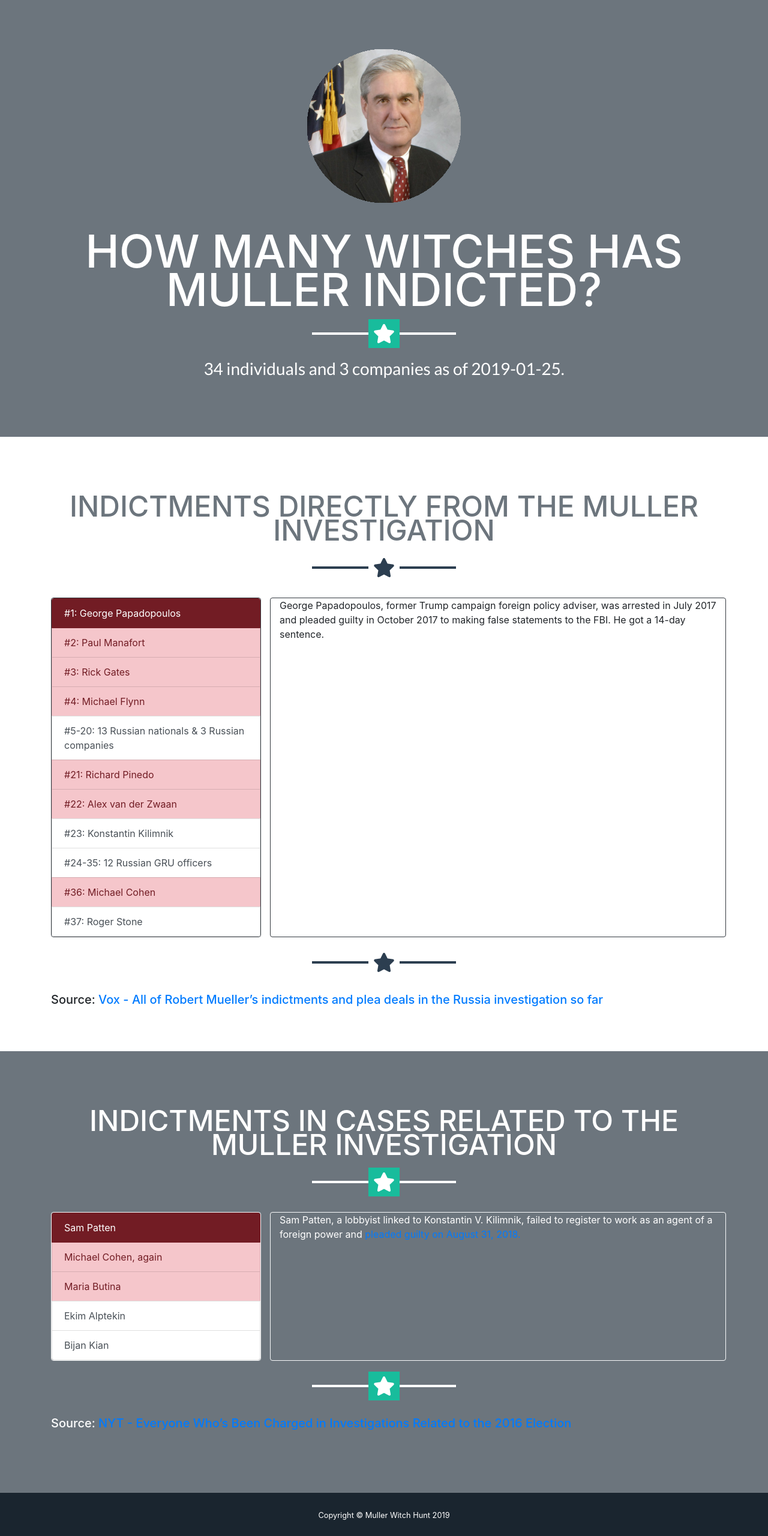
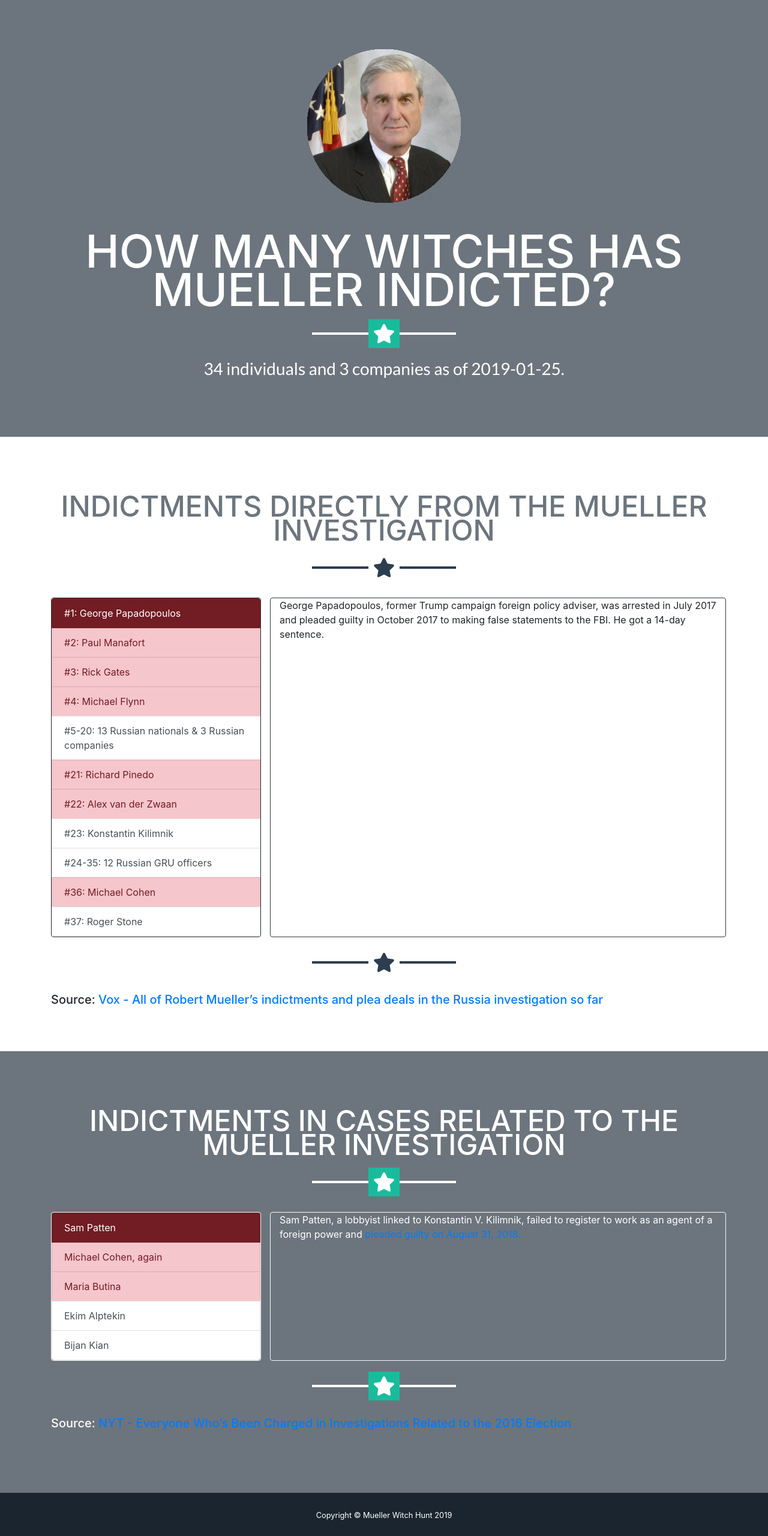
Before and after one commit to atlc/witch-hunt-tally, a website with bundled scripts: page index.html in a window 1280 px wide. Shown: the part 120-2680 px from the top of the page at 60% size. Built offline with nearby package versions, Linux system fonts and the light colour scheme.

Commit message:
I'm an idiot.

```diff
--- a/index.html
+++ b/index.html
@@ -8,7 +8,7 @@
     <meta name="description" content="">
     <meta name="author" content="">
 
-    <title>Muller Witch Count</title>
+    <title>Mueller Witch Count</title>
 
     <!-- Bootstrap core CSS -->
     <link href="vendor/bootstrap/css/bootstrap.min.css" rel="stylesheet">
@@ -53,7 +53,7 @@
     <header class="masthead bg-secondary text-white text-center">
       <div class="container">
         <img class="img-fluid mb-5 d-block mx-auto" src="img/profile.png" alt="">
-        <h1 class="text-uppercase mb-0">How Many Witches Has Muller Indicted?</h1>
+        <h1 class="text-uppercase mb-0">How Many Witches Has Mueller Indicted?</h1>
         <hr class="star-light">
         <h2 class="font-weight-light mb-0">34 individuals and 3 companies as of 2019-01-25.</h2>
       </div>
@@ -62,7 +62,7 @@
     <!-- Indictments Section -->
     <section class="portfolio" id="indictments">
       <div class="container">
-        <h2 class="text-center text-uppercase text-secondary mb-0">Indictments directly from the Muller Investigation</h2>
+        <h2 class="text-center text-uppercase text-secondary mb-0">Indictments directly from the Mueller Investigation</h2>
         <hr class="star-dark mb-5">
         <div class="row">
           <div class="center col-4">
@@ -104,7 +104,7 @@
     <!-- Related cases Section -->
     <section class="bg-secondary text-white" id="related-cases">
       <div class="container">
-        <h2 class="text-center text-uppercase text-white mb-0">Indictments in cases related to the Muller Investigation</h2>
+        <h2 class="text-center text-uppercase text-white mb-0">Indictments in cases related to the Mueller Investigation</h2>
         <hr class="star-light mb-5">
         <div class="row">
           <div class="center col-4">
@@ -119,7 +119,7 @@
           <div class="col-8 border border-light rounded">
             <div class="tab-content" id="nav-tabContent">
               <div class="tab-pane fade show active" id="list-patten" role="tabpanel" aria-labelledby="list-patten-list">Sam Patten, a lobbyist linked to Konstantin V. Kilimnik, failed to register to work as an agent of a foreign power and <a href="https://www.nytimes.com/2018/08/31/us/politics/patten-fara-manafort.html"> pleaded guilty on August 31, 2018.</a></div>
-              <div class="tab-pane fade" id="list-cohen-again" role="tabpanel" aria-labelledby="list-cohen-again-list">Michael Cohen pleaded guilty to crimes of tax exvasion, bank fraud, and campaign finance violations of <a href="https://www.nytimes.com/2018/12/12/nyregion/michael-cohen-sentence-trump.html">August 21, 2018</a>, and was sentenced to 3 years in prison to be served concurrently with his charges from the Muller Investigation.</div>
+              <div class="tab-pane fade" id="list-cohen-again" role="tabpanel" aria-labelledby="list-cohen-again-list">Michael Cohen pleaded guilty to crimes of tax exvasion, bank fraud, and campaign finance violations of <a href="https://www.nytimes.com/2018/12/12/nyregion/michael-cohen-sentence-trump.html">August 21, 2018</a>, and was sentenced to 3 years in prison to be served concurrently with his charges from the Mueller Investigation.</div>
               <div class="tab-pane fade" id="list-butina" role="tabpanel" aria-labelledby="list-butina-list">Maria Butina, alleged Russian agent, pleaded guilty on <a href="https://www.nytimes.com/2018/12/13/us/politics/butina-guilty.html">December 13, 2018</a> to charges of conspiring to act as a foreign agent.</div>
               <div class="tab-pane fade" id="list-alptekin" role="tabpanel" aria-labelledby="list-alptekin-list">Ekim Alptekin, a former business associate of Michael Flynn, was charged on <a href="https://www.nytimes.com/2018/12/17/us/politics/flynn-turkey-bijan-kian.html">December 17, 2018</a> for conspiring to violate federal lobbying rules and lying to the F.B.I.</div>
               <div class="tab-pane fade" id="list-kian" role="tabpanel" aria-labelledby="list-kian-list">Bijan Kian, another former business associate of Flynn was also charged on <a href="https://www.nytimes.com/2018/12/17/us/politics/flynn-turkey-bijan-kian.html">December 17, 2018</a> for conspiring to violate federal lobbying rules.</div>
@@ -226,7 +226,7 @@
 
     <div class="copyright py-4 text-center text-white">
       <div class="container">
-        <small>Copyright &copy; Muller Witch Hunt 2019</small>
+        <small>Copyright &copy; Mueller Witch Hunt 2019</small>
       </div>
     </div>
 
```
